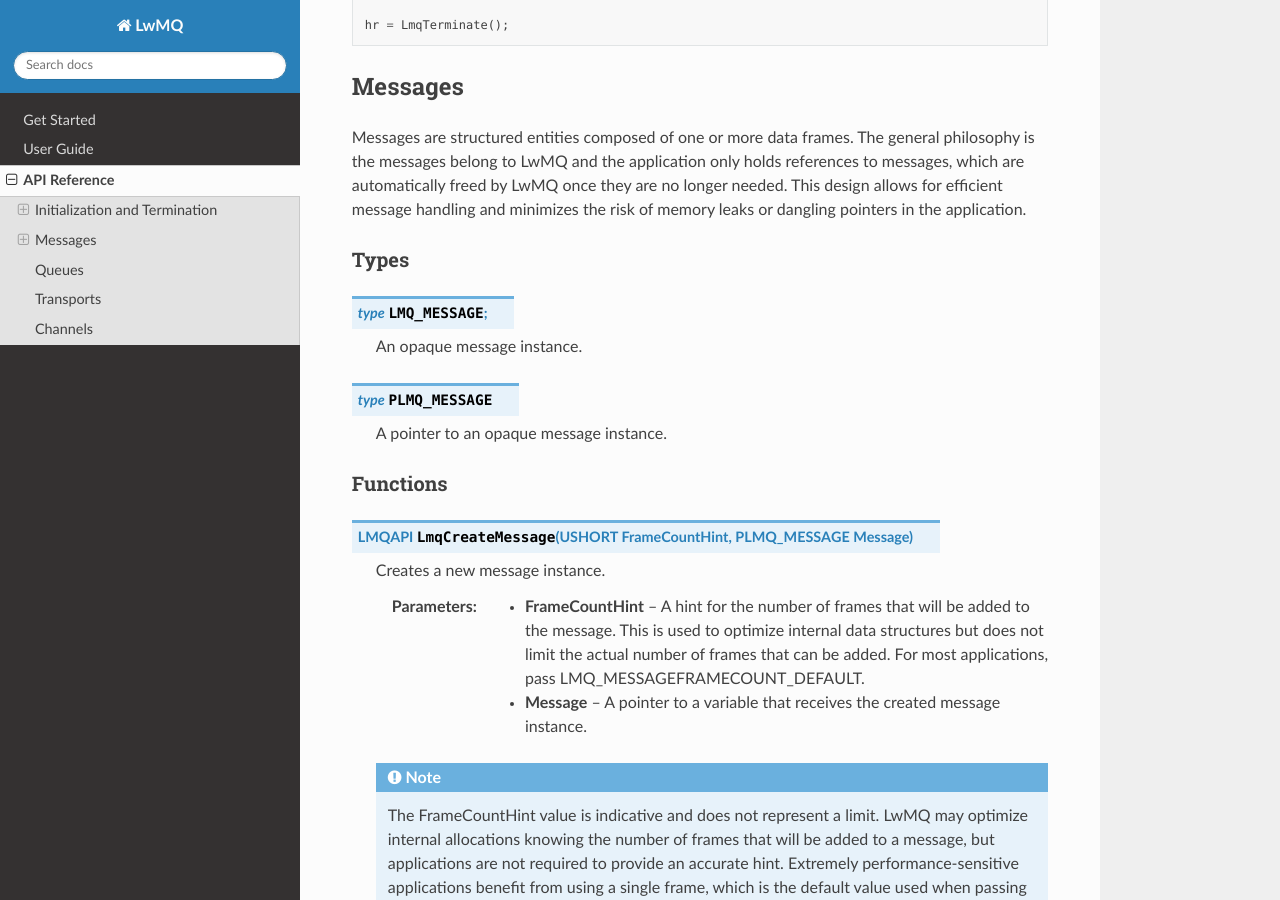
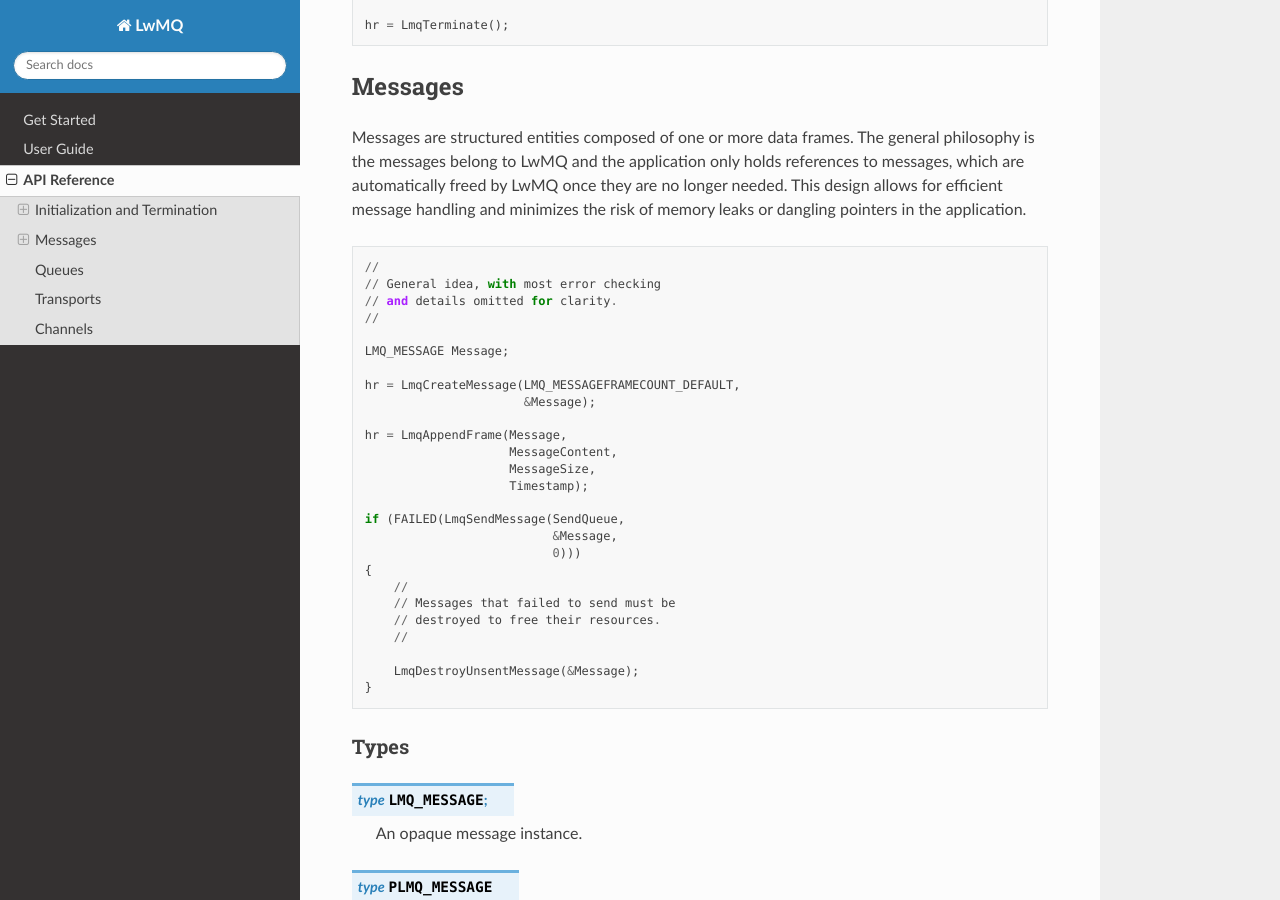
Before and after one commit to axelriet/LwMQ.net, a Sphinx documentation site: the page built from docs/api/index.rst, in a window 1280 px wide and 900 px high, scrolled down 918 px. Built offline with Sphinx 7.4.7 and the Read the Docs theme 3.1.0, drawn with Linux system fonts in a browser that asks for light colours; some of the changed text lies outside the part shown.

Commit message:
more more more msg

```diff
--- a/docs/api/index.rst
+++ b/docs/api/index.rst
@@ -43,6 +43,35 @@ Messages
 ========
 
 Messages are structured entities composed of one or more data frames. The general philosophy is the messages belong to LwMQ and the application only holds references to messages, which are automatically freed by LwMQ once they are no longer needed. This design allows for efficient message handling and minimizes the risk of memory leaks or dangling pointers in the application.
+
+.. code::
+
+    //
+    // General idea, with most error checking
+    // and details omitted for clarity.
+    //
+
+    LMQ_MESSAGE Message;
+
+    hr = LmqCreateMessage(LMQ_MESSAGEFRAMECOUNT_DEFAULT,
+                          &Message);
+
+    hr = LmqAppendFrame(Message,
+                        MessageContent,
+                        MessageSize,
+                        Timestamp);
+
+    if (FAILED(LmqSendMessage(SendQueue,
+                              &Message,
+                              0)))
+    {
+        //
+        // Messages that failed to send must be
+        // destroyed to free their resources.
+        //
+
+        LmqDestroyUnsentMessage(&Message);
+    }
 
 Types
 -----
@@ -255,6 +284,7 @@ Functions
 
     if (SUCCEEDED(hr)
     {
+        //
         // The message has been successfuly created but
         // an error occured afterward such as you could
         // not acquire the data to send, or you changed
@@ -266,7 +296,14 @@ Functions
         // not be automatically destroyed.
         //
 
-        hr = LmqDestroyUnsentMessage(&Message);
+        if (SOME_ERROR_CONDITION)
+        {
+            //
+            // The message that will never be sent.
+            //
+
+            hr = LmqDestroyUnsentMessage(&Message);
+        }
     }
 
 Queues
```
